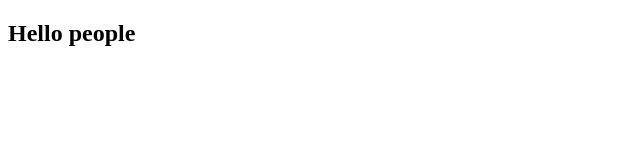
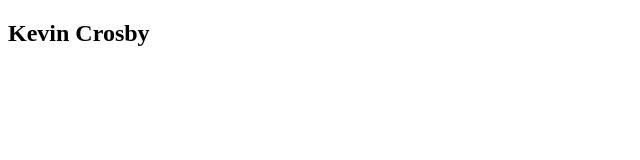
Before and after one commit to Kimikaku/foobar, a plain HTML site: page index.html in a window 1280 px wide. Shown: the full height of the page, 0-640 px from the left. Drawn offline with Linux system fonts and the light colour scheme.

Commit message:
update h2 with my name

```diff
--- a/index.html
+++ b/index.html
@@ -7,7 +7,7 @@
     <title>Document</title>
 </head>
 <body>
-    <h2>Hello people</h2>
+    <h2>Kevin Crosby</h2>
 
 </body>
 </html>
```
